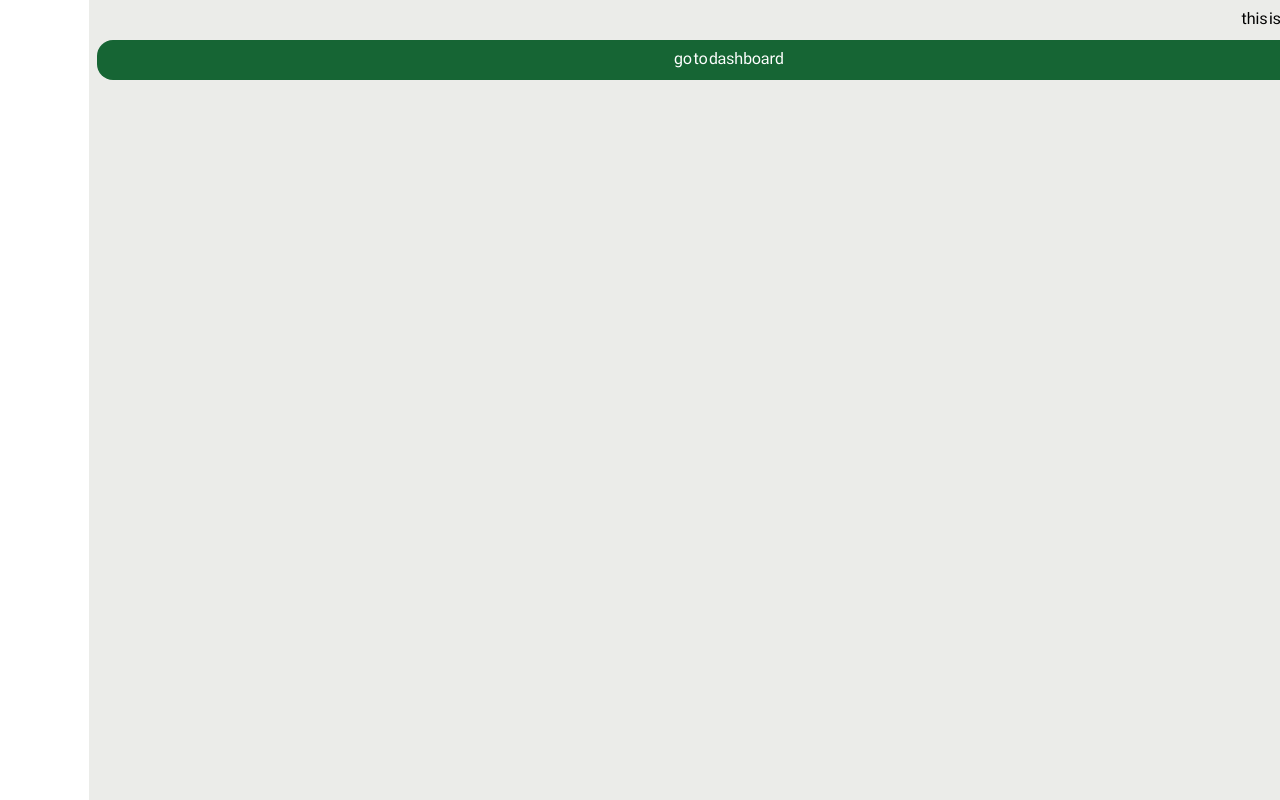
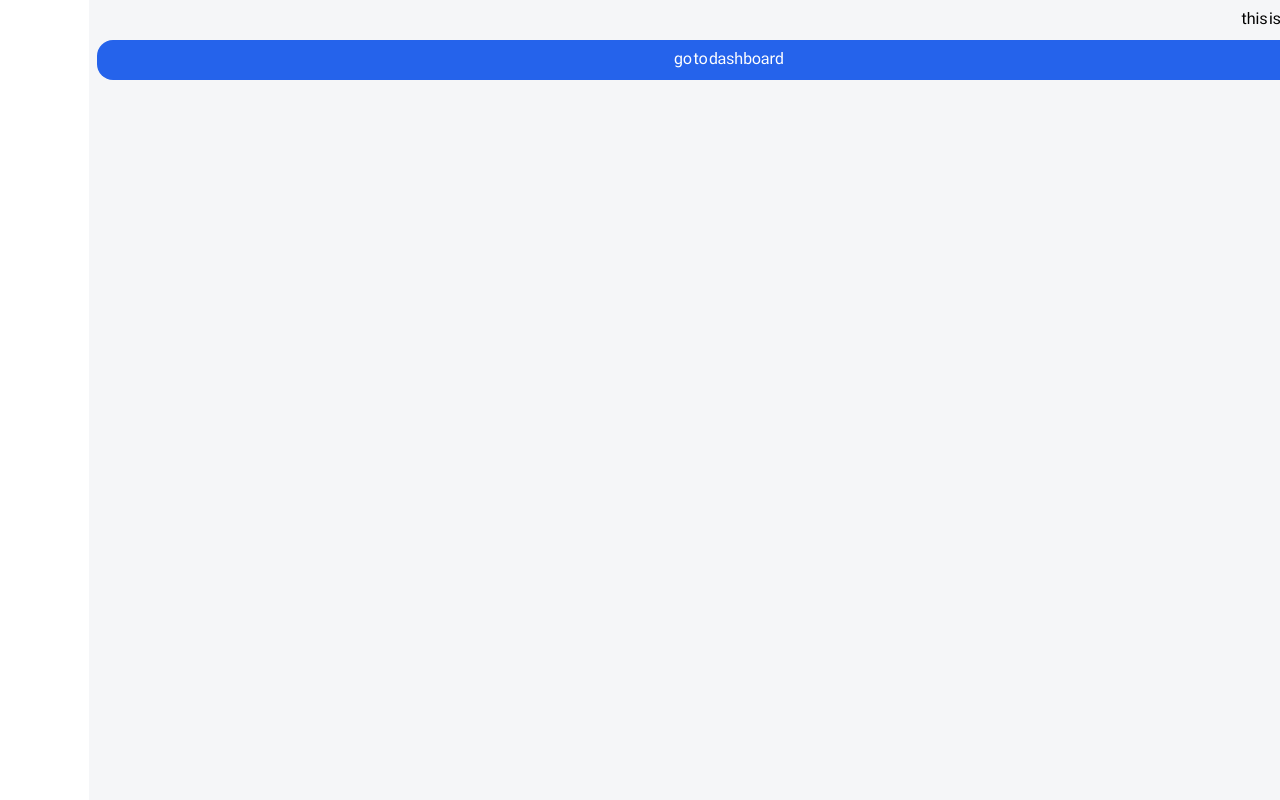
Before and after one commit to mhmjalali/cashflow, a Next.js app in the folder apps/web/: page / in a window 1280 px wide. Built offline with nearby package versions, Linux system fonts and the light colour scheme.

Commit message:
formatting and start again

```diff
--- a/apps/web/src/styles/global.css
+++ b/apps/web/src/styles/global.css
@@ -27,21 +27,15 @@ body {
 }
 
 @theme {
-  --color-primary: #166534;
-  --color-primary-dark: #14532d;
-
-  --color-secondary: #f59e0b;
-  --color-secondary-dark: #d97706;
-
-  --color-success: #059669;
-  --color-error: #dc2626;
-  --color-warning: #d97706;
-  --color-received: #059669;
-  --color-paid: #dc2626;
-
-  --color-background: #ebece9;
-  --color-border: #a5ada6;
-
-  --color-text: #2f3624;
-  --color-text-muted: #64748b;
+  --color-primary: #2563EB;
+  --color-secondary: #0D9488;
+  --color-accent: #7C3AED;
+  --color-background: #F5F6F8;
+  --color-foreground: #FFFFFF;
+  --color-text: #1E293B;
+  --color-text-muted: #64748B;
+  --color-error: #DC2626;
+  --color-success: #16A34A;
+  --color-warning: #D97706;
+  --color-border: #E2E8F0;
 }
```
Also changed, not shown: 1 other file (tests, documents, lock files or other folders).
